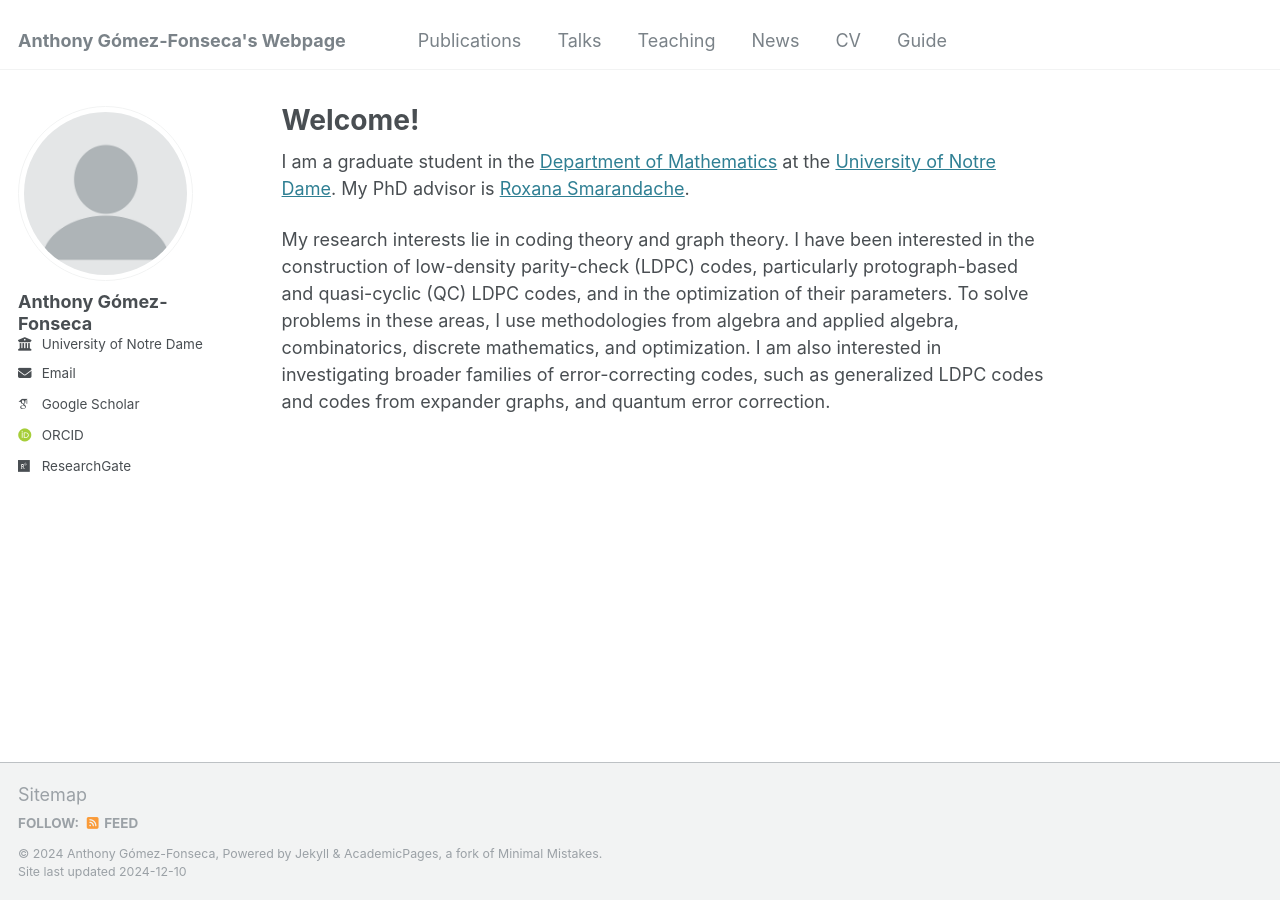
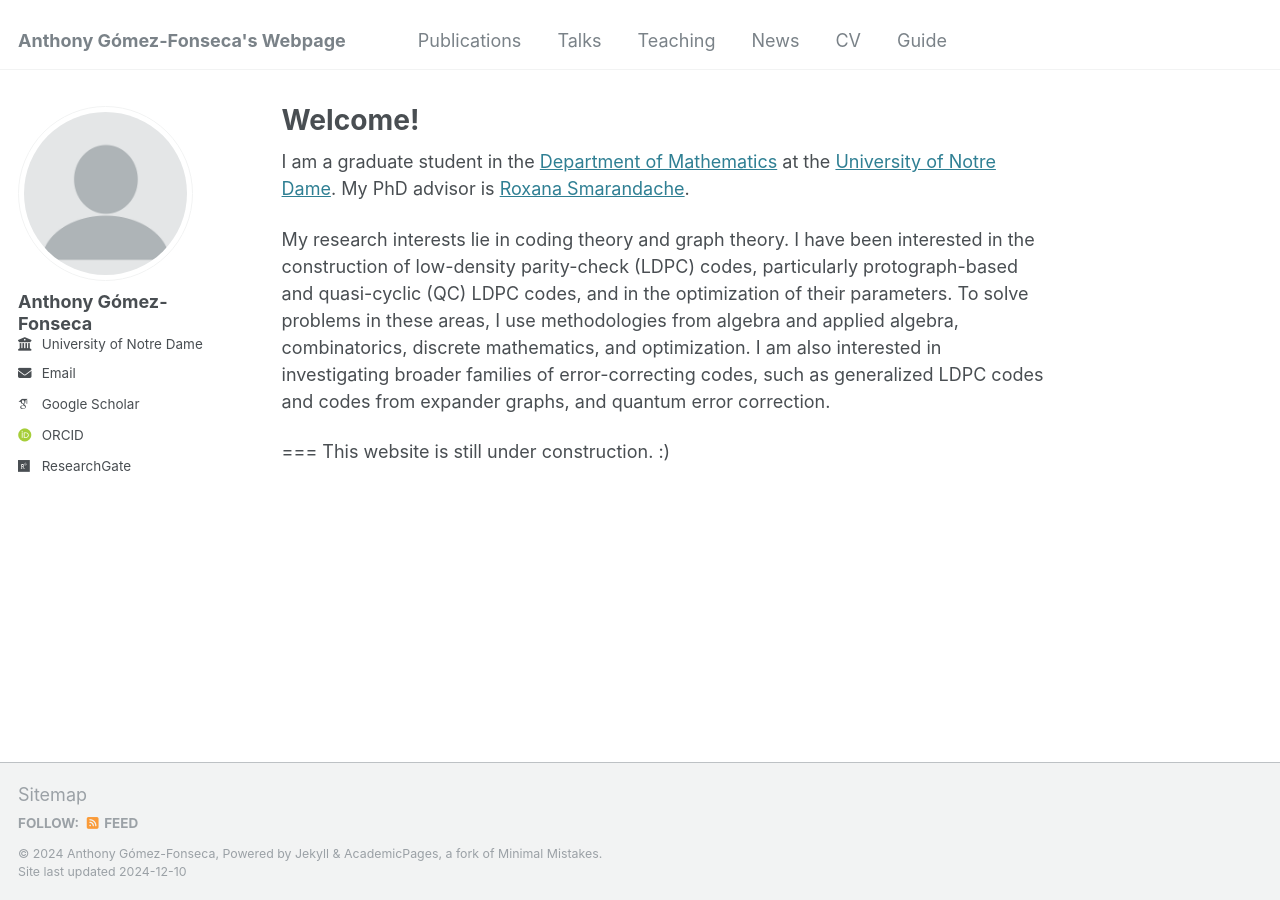
Before and after one commit to gomezfonsecaa/Anthony, a Jekyll site: the page built from _pages/about.md, in a window 1280 px wide. Built offline with Jekyll 4.4.1, drawn with Linux system fonts in a browser that asks for light colours; some web fonts are replaced.

Commit message:
Update about.md

```diff
--- a/_pages/about.md
+++ b/_pages/about.md
@@ -10,3 +10,6 @@ redirect_from:
 I am a graduate student in the [Department of Mathematics](https://math.nd.edu) at the [University of Notre Dame](https://www.nd.edu). My PhD advisor is [Roxana Smarandache](https://math.nd.edu/people/faculty/roxana-smarandache/).
 
 My research interests lie in coding theory and graph theory. I have been interested in the construction of low-density parity-check (LDPC) codes, particularly protograph-based and quasi-cyclic (QC) LDPC codes, and in the optimization of their parameters. To solve problems in these areas, I use methodologies from algebra and applied algebra, combinatorics, discrete mathematics, and optimization. I am also interested in investigating broader families of error-correcting codes, such as generalized LDPC codes and codes from expander graphs, and quantum error correction.
+
+===
+This website is still under construction. :)
```
